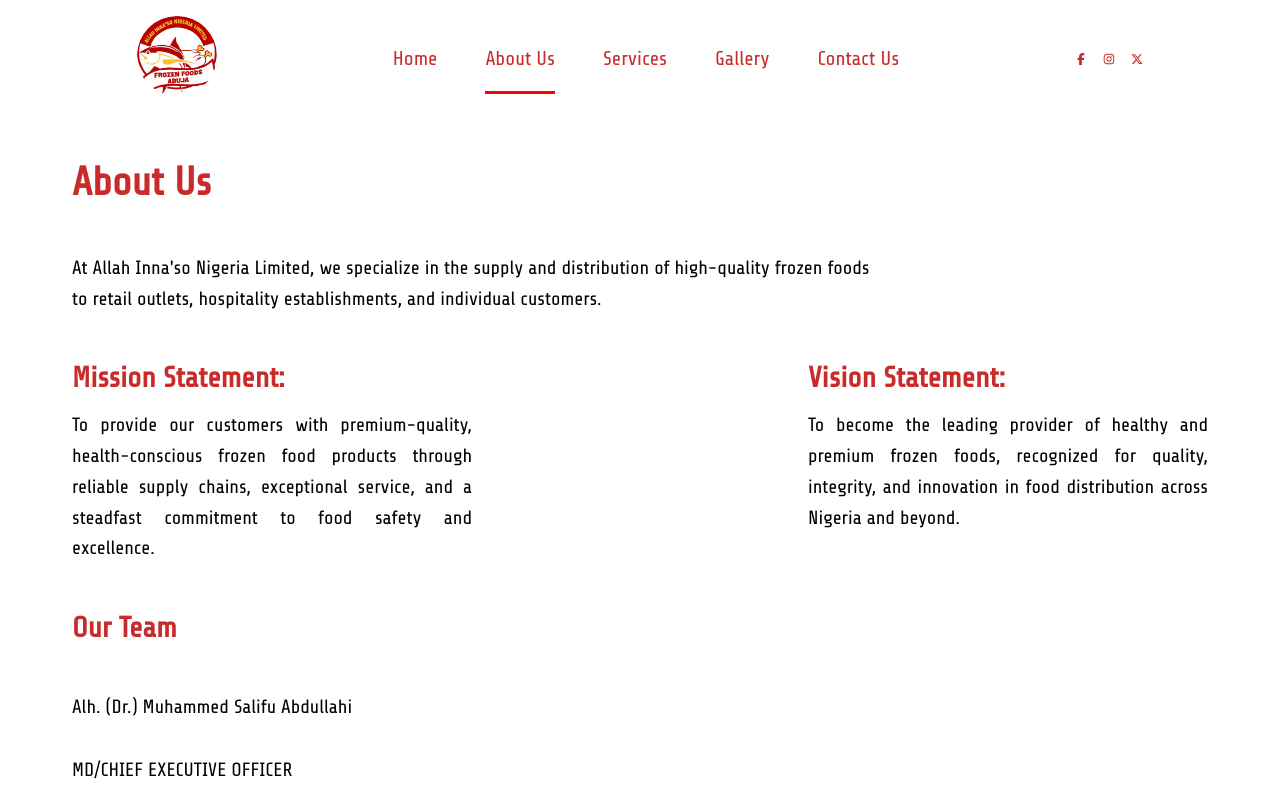
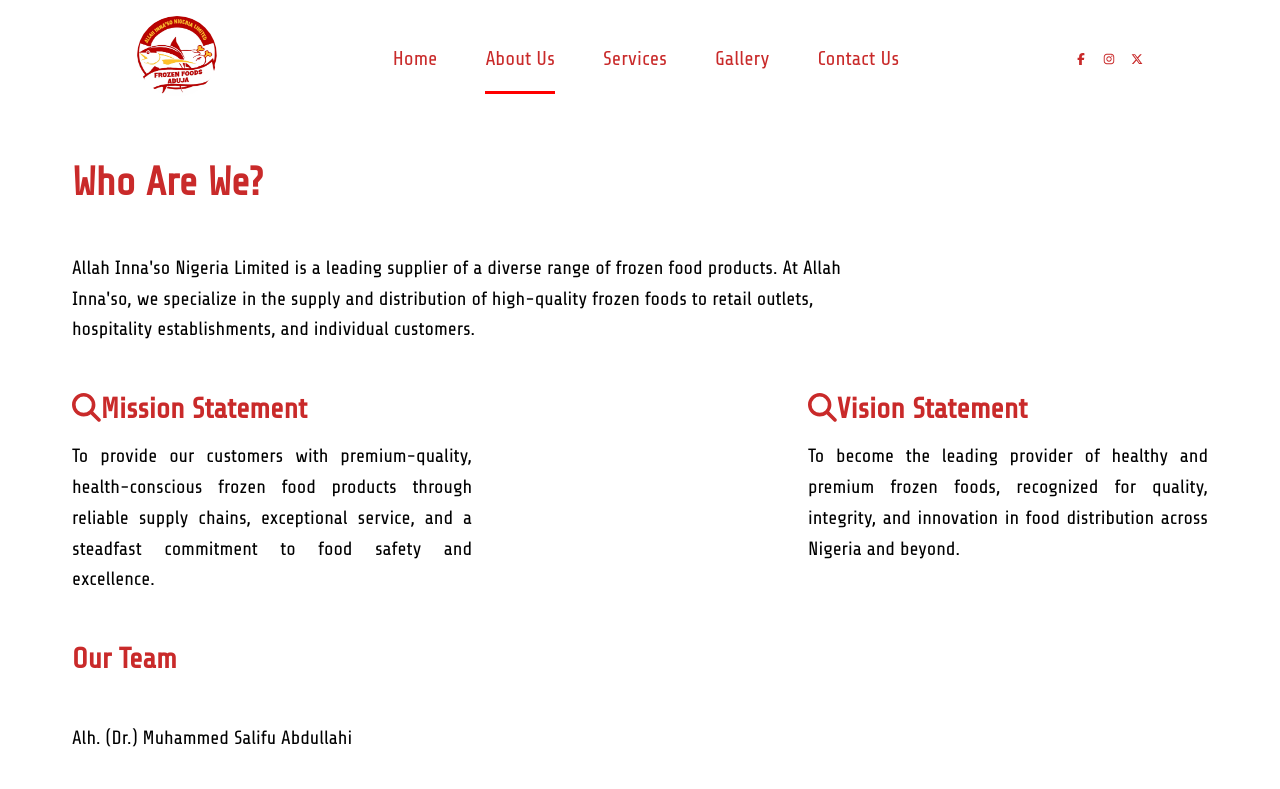
Before and after one commit to aabsani/allah-innaso, a React (Vite) app: page /about in a window 1280 px wide. Shown: the top 789 px of the page. Built offline with nearby package versions, Linux system fonts and the light colour scheme.

Commit message:
Updated Company Description
Added Icons to Vision and Mission statements

```diff
--- a/src/pages/About.jsx
+++ b/src/pages/About.jsx
@@ -1,18 +1,24 @@
 import React from "react";
+import { FontAwesomeIcon } from "@fortawesome/react-fontawesome";
+import { faMagnifyingGlass } from "@fortawesome/free-solid-svg-icons";
 
 export default function About() {
   return (
     <div className="content-page">
       <section className="about">
-        <h2>About Us</h2>
+        <h2>Who Are We?</h2>
         <p>
-          At Allah Inna'so Nigeria Limited, we specialize in the supply and
-          distribution of high-quality frozen foods to retail outlets,
+          Allah Inna'so Nigeria Limited is a leading supplier of a diverse range
+          of frozen food products. At Allah Inna'so, we specialize in the supply
+          and distribution of high-quality frozen foods to retail outlets,
           hospitality establishments, and individual customers.
         </p>
         <div className="statement-cards">
           <div className="mission">
-            <h3>Mission Statement:</h3>
+            <h3>
+              <FontAwesomeIcon icon={faMagnifyingGlass} className="icon" />
+              Mission Statement
+            </h3>
             <p>
               To provide our customers with premium-quality, health-conscious
               frozen food products through reliable supply chains, exceptional
@@ -20,7 +26,10 @@
             </p>
           </div>
           <div className="vision">
-            <h3>Vision Statement:</h3>
+            <h3>
+              <FontAwesomeIcon icon={faMagnifyingGlass} className="icon" />
+              Vision Statement
+            </h3>
             <p>
               To become the leading provider of healthy and premium frozen
               foods, recognized for quality, integrity, and innovation in food
```
